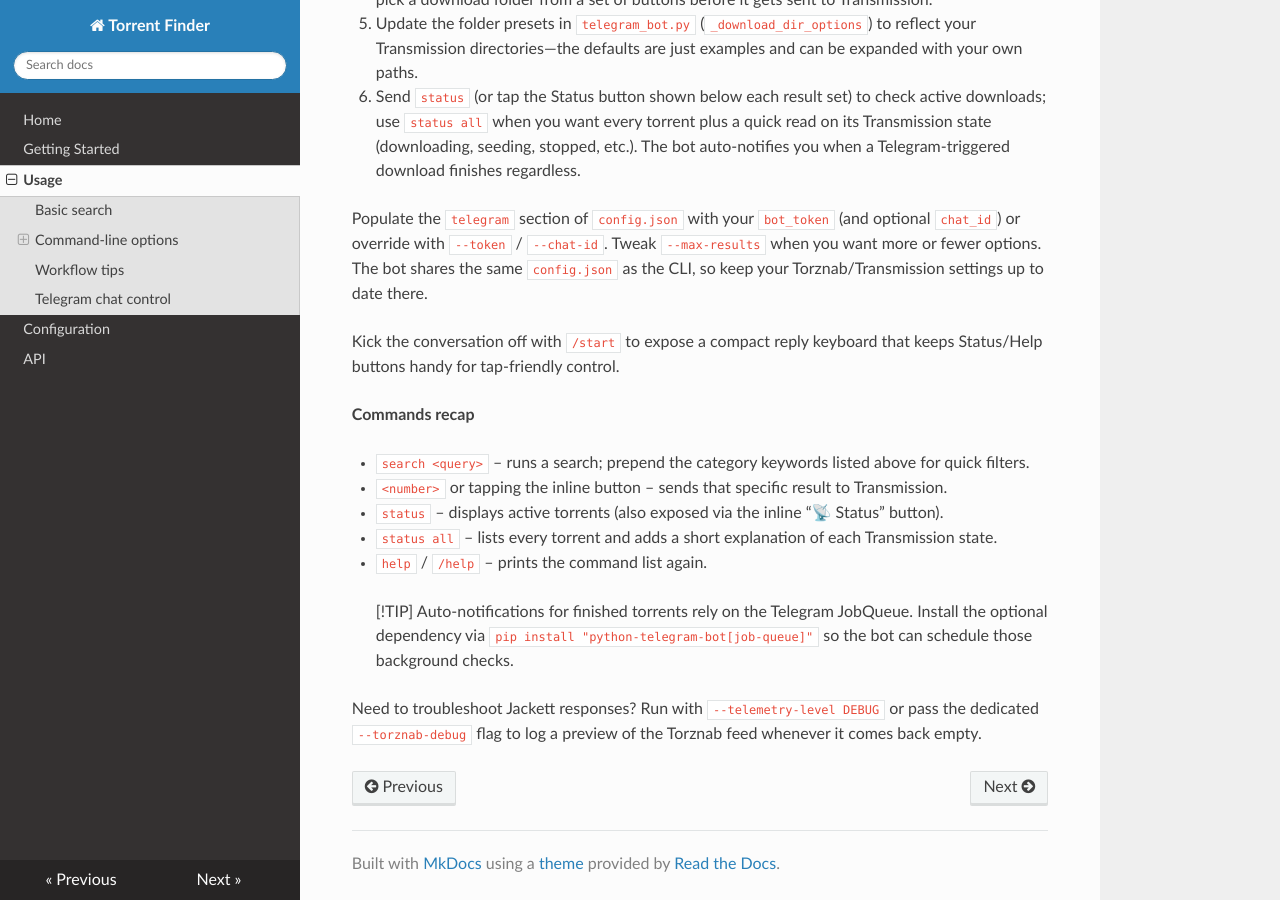
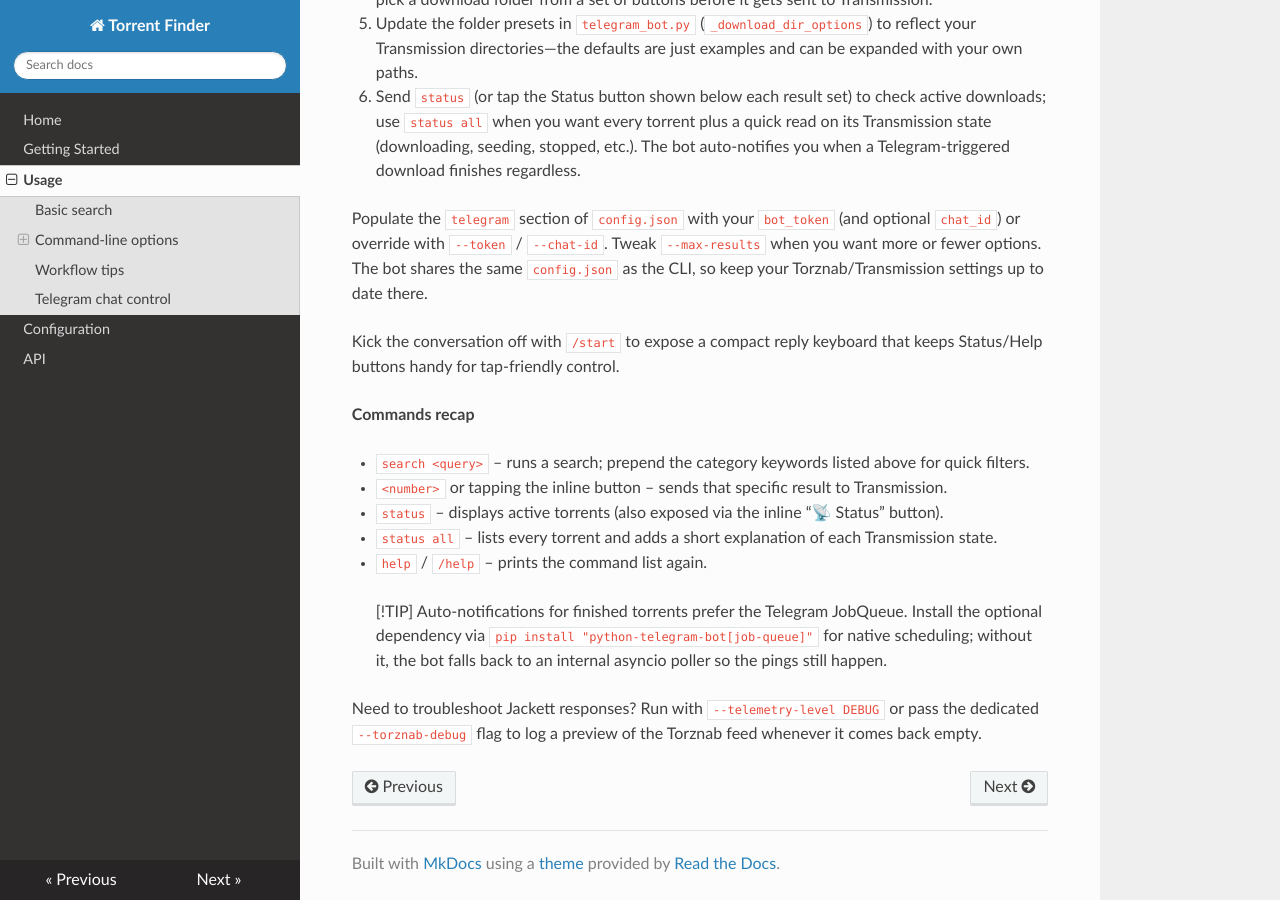
Before and after one commit to well-it-wasnt-me/torrent_finder, an MkDocs documentation site: the page built from docs/usage.md, in a window 1280 px wide and 900 px high, scrolled down 1836 px. Built offline with MkDocs 1.6.1, drawn with Linux system fonts in a browser that asks for light colours; nearby versions of some CDN libraries.

```diff
--- a/docs/usage.md
+++ b/docs/usage.md
@@ -73,9 +73,9 @@ Kick the conversation off with `/start` to expose a compact reply keyboard that
 - `help` / `/help` – prints the command list again.
 
 > [!TIP]
-> Auto-notifications for finished torrents rely on the Telegram JobQueue.
-> Install the optional dependency via `pip install "python-telegram-bot[job-queue]"`
-> so the bot can schedule those background checks.
+> Auto-notifications for finished torrents prefer the Telegram JobQueue. Install
+> the optional dependency via `pip install "python-telegram-bot[job-queue]"` for native
+> scheduling; without it, the bot falls back to an internal asyncio poller so the pings still happen.
 
 Need to troubleshoot Jackett responses? Run with `--telemetry-level DEBUG` or pass the dedicated
 `--torznab-debug` flag to log a preview of the Torznab feed whenever it comes back empty.
```
Also changed, not shown: README.md (+2 -1 lines).
